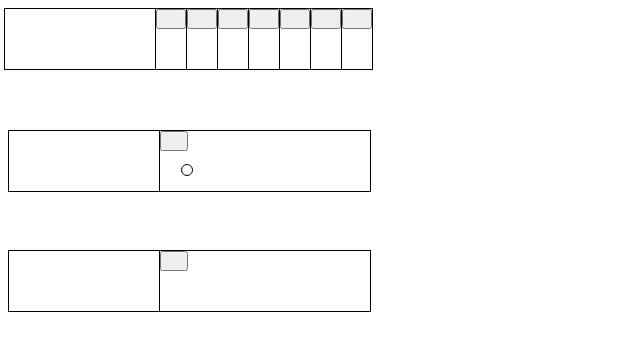
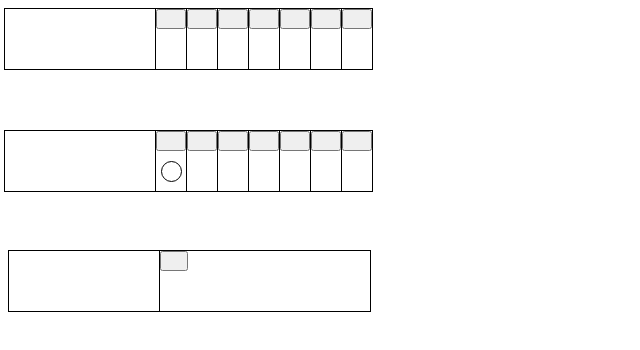
Before and after one commit to RrcF30/T-FrameWork2-todo, a plain HTML site: page index.html in a window 1280 px wide. Both pictures are taken after a click on the button 174 px from the left and 141 px from the top of the page. Shown: the whole page, without its empty margins (0-640 px from the left). Drawn offline with Linux system fonts and the light colour scheme.

Commit message:
Create second fucnion

```diff
--- a/css/style.css
+++ b/css/style.css
@@ -29,6 +29,13 @@
 }
 
 .first_checker{
+    position: absolute;
+    width: 30px;
+    height: 60px;
+    border: solid 1px;
+}
+
+.second_checker{
     position: absolute;
     width: 30px;
     height: 60px;
@@ -103,14 +110,10 @@
     left: 341px;
 }
 
-/*完了　ボタン*/
-#fcb{
-    width: 28px;
-    height: 20px;
-}
-
 /*second*/
 #second{
+    position: absolute;
+    left: 4px;
     top: 130px;
 }
 
@@ -127,13 +130,56 @@
 /*追加ボタン*/
 
 /*確認欄*/
-#s1{
+.second_checker{
+    position: absolute;
+    width: 30px;
+    height: 60px;
+    border: solid 1px;
     top: 130px;
 }
 
+.second_list{
+    position: absolute;
+    left: 5px;
+    top: 30px;
+    width: 19px;
+    height: 19px;
+    border: solid 1px;
+    border-radius: 50%;
+    text-align: center;
+}
+
+#second_c1{
+    left: 155px;
+}
+
+#second_c2{
+    left: 186px;
+}
+
+#second_c3{
+    left: 217px;
+}
+
+#second_c4{
+    left: 248px;
+}
+
+#second_c5{
+    left: 279px;
+}
+
+#second_c6{
+    left: 310px;
+}
+
+#second_c7{
+    left: 341px;
+}
+
 /*完了　ボタン*/
-#scb{
-    width: 28px;
+.s_checker{
+    width: 30px;
     height: 20px;
 }
 
--- a/index.html
+++ b/index.html
@@ -46,11 +46,35 @@
     <!--2項目目-->
     <div class="day" id="second"></div>
     <!--確認欄 second-->
-    <div class="check" id="s1">
-        <button id="scb"></button>
-        <div id="s_l" class="done">
-        </div>
-    </div><!--2項目目 入力欄-->
+    <div class="second_checker" id="second_c1">
+        <button class="s_checker" id="scb1"></button>
+        <div class="second_list" id="sl1"></div>
+    </div>
+    <div class="second_checker" id="second_c2">
+        <button class="s_checker" id="scb2"></button>
+        <div class="second_list" id="sl2"></div>
+    </div>
+    <div class="second_checker" id="second_c3">
+        <button class="s_checker" id="scb3"></button>
+        <div class="second_list" id="sl3"></div>
+    </div>
+    <div class="second_checker"  id="second_c4">
+        <button class="s_checker" id="scb4"></button>
+        <div class="second_list" id="sl4"></div>
+    </div>
+    <div class="second_checker" id="second_c5">
+        <button class="s_checker" id="scb5"></button>
+        <div class="second_list" id="sl5"></div>
+    </div>
+    <div class="second_checker" id="second_c6">
+        <button class="s_checker" id="scb6"></button>
+        <div class="second_list" id="sl6"></div>
+    </div>
+    <div class="second_checker" id="second_c7">
+        <button class="s_checker" id="scb7"></button>
+        <div class="second_list" id="sl7"></div>
+    </div>
+    <!--2項目目 入力欄-->
     <div id="add_2" class="add">
         <input type="text" id="st" class="add_text">
         <button id="b_2" class="add_text_button">変更</button>
--- a/js/app.js
+++ b/js/app.js
@@ -8,7 +8,7 @@ let fl4 = document.getElementById("fl4");
 let fl5 = document.getElementById("fl5");
 let fl6 = document.getElementById("fl6");
 let fl7 = document.getElementById("fl7");
-// 確認欄用ボタン (first)
+// f(number)b 取得
 let f1b = document.getElementById("fcb1");
 let f2b = document.getElementById("fcb2");
 let f3b = document.getElementById("fcb3");
@@ -23,8 +23,22 @@ let add_btn1 = document.getElementById("b_1");
 
 // 二つ目の欄を取得
 let second = document.getElementById("second");
-let s_check = document.getElementById("s_l");
-let s1b = document.getElementById("scb");
+// sl(number) 取得
+let sl1 = document.getElementById("sl1");
+let sl2 = document.getElementById("sl2");
+let sl3 = document.getElementById("sl3");
+let sl4 = document.getElementById("sl4");
+let sl5 = document.getElementById("sl5");
+let sl6 = document.getElementById("sl6");
+let sl7 = document.getElementById("sl7");
+// s(number)b 取得
+let s1b = document.getElementById("scb1");
+let s2b = document.getElementById("scb2");
+let s3b = document.getElementById("scb3");
+let s4b = document.getElementById("scb4");
+let s5b = document.getElementById("scb5");
+let s6b = document.getElementById("scb6");
+let s7b = document.getElementById("scb7");
 
 //二つ目の入力欄
 let in_text2 = document.getElementById("st");
@@ -39,7 +53,7 @@ let t1b = document.getElementById("tcb");
 let in_text3 = document.getElementById("tt");
 let add_btn3 = document.getElementById("b_3");
 
-// 要素を非表示(first)
+// テキスト入力欄を非表示(first)
 in_text1.style.display = "none";
 add_btn1.style.display = "none";
 // fl(number)を非表示
@@ -51,10 +65,17 @@ fl5.style.display = "none";
 fl6.style.display = "none";
 fl7.style.display = "none";
 
-// 要素を非表示(second)
+// テキスト入力欄を非表示(second)
 in_text2.style.display = "none";
 add_btn2.style.display = "none";
-s_check.style.display = "none";
+// sl(number) 非表示
+sl1.style.display = "none";
+sl2.style.display = "none";
+sl3.style.display = "none";
+sl4.style.display = "none";
+sl5.style.display = "none";
+sl6.style.display = "none";
+sl7.style.display = "none";
 
 //要素を非表示
 in_text3.style.display = "none";
@@ -106,6 +127,8 @@ f7b.onclick = function(){
     fl7.style.display = "block";
 }
 
+//                    ここからsecond      ここからsecond
+
 // numberをクリックした時の処理(second)
 second.onclick = function(){
     in_text2.style.display = "block";
@@ -124,7 +147,31 @@ add_btn2.onclick = function(){
 
 // s_checkクリック時の動作
 s1b.onclick = function(){
-    s_check.style.display = "block";
+    sl1.style.display = "block";
+}
+
+s2b.onclick = function(){
+    sl2.style.display = "block";
+}
+
+s3b.onclick = function(){
+    sl3.style.display = "block";
+}
+
+s4b.onclick = function(){
+    sl4.style.display = "block";
+}
+
+s5b.onclick = function(){
+    sl5.style.display= "block";
+}
+
+s6b.onclick = function(){
+    sl6.style.display = "block";
+}
+
+s7b.onclick = function(){
+    sl7.style.display = "block";
 }
 
 // numberをクリックした時の処理(third)
```
